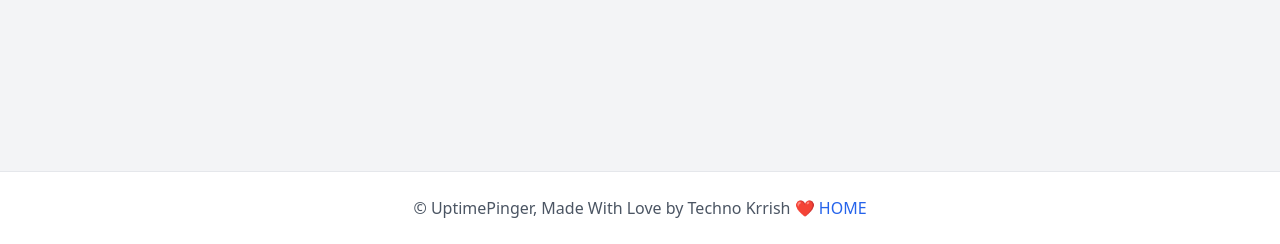
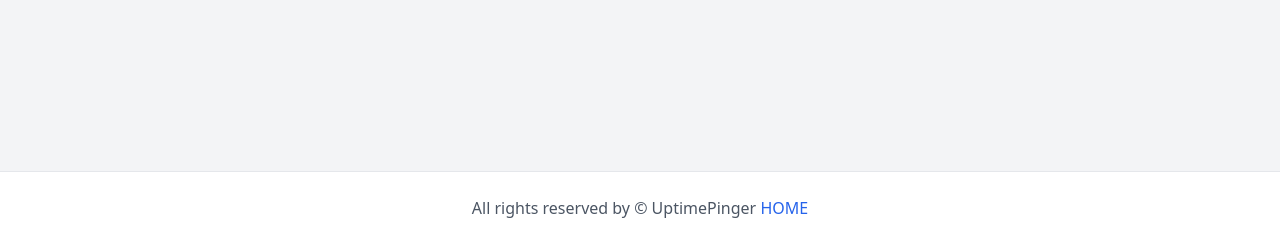
Before and after one commit to GrabCoolGadgets/autopingpeople, a Flask app: page /admin in a window 1280 px wide. Shown: the part 556-800 px from the top of the page. Run offline with Flask 3, Linux system fonts and the light colour scheme; some libraries are stand-ins or nearby versions.

Commit message:
Update dashboard.html

```diff
--- a/templates/dashboard.html
+++ b/templates/dashboard.html
@@ -40,7 +40,7 @@
     <!-- Footer -->
     <footer class="bg-white mt-8 py-6 border-t">
         <div class="container mx-auto px-6 text-center text-gray-600">
-            <p>© UptimePinger, Made With Love by Techno Krrish ❤️<a href="/" class="text-blue-600 hover:underline"> HOME</a></p>
+            <p>All rights reserved by © UptimePinger<a href="/" class="text-blue-600 hover:underline"> HOME</a></p>
         </div>
     </footer>
 
```
